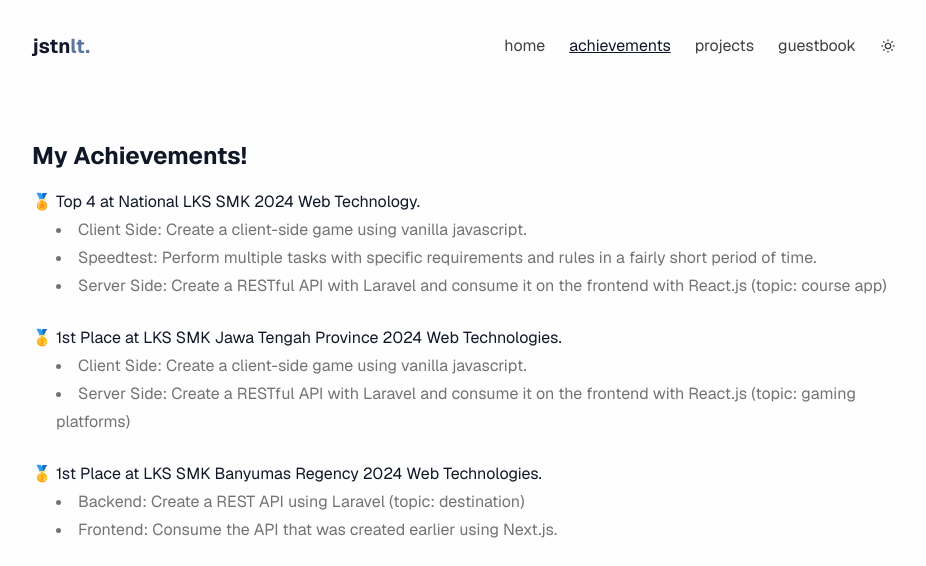
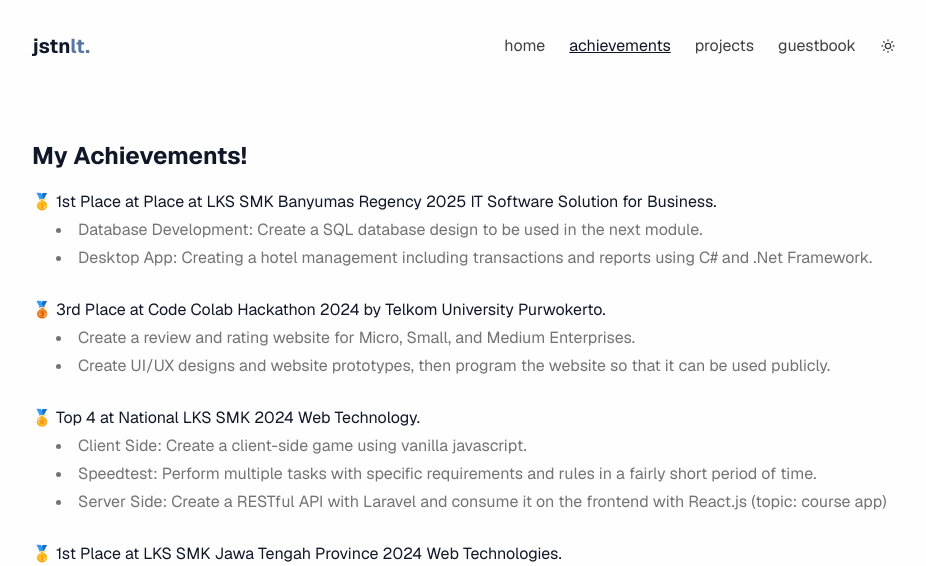
Before and after one commit to JastinXyz/jstnlt.my.id, a Next.js app: page /achievements in a window 1280 px wide. Shown: the top 566 px of the page, without its empty margins (176-1102 px from the left). Built offline with nearby package versions, Linux system fonts and the light colour scheme; no server answers.

Commit message:
feat: new achievment & projects

```diff
--- a/package.json
+++ b/package.json
@@ -39,5 +39,6 @@
     "onlyBuiltDependencies": [
       "sharp"
     ]
-  }
+  },
+  "packageManager": "pnpm@10.6.5+sha512.cdf928fca20832cd59ec53826492b7dc25dc524d4370b6b4adbf65803d32efaa6c1c88147c0ae4e8d579a6c9eec715757b50d4fa35eea179d868eada4ed043af"
 }
--- a/src/data/achievements.ts
+++ b/src/data/achievements.ts
@@ -5,6 +5,22 @@ type achievementsData = Array<{
 }>;
 
 const achievements: achievementsData = [
+    {
+        listStyle: '🥇',
+        name: '1st Place at Place at LKS SMK Banyumas Regency 2025 IT Software Solution for Business.',
+        tasks: [
+            'Database Development: Create a SQL database design to be used in the next module.',
+            'Desktop App: Creating a hotel management including transactions and reports using C# and .Net Framework.',
+        ]
+    },
+    {
+        listStyle: '🥉',
+        name: '3rd Place at Code Colab Hackathon 2024 by Telkom University Purwokerto.',
+        tasks: [
+            'Create a review and rating website for Micro, Small, and Medium Enterprises.',
+            'Create UI/UX designs and website prototypes, then program the website so that it can be used publicly.',
+        ]
+    },
     {
         listStyle: '🏅',
         name: 'Top 4 at National LKS SMK 2024 Web Technology.',
--- a/src/data/projects.ts
+++ b/src/data/projects.ts
@@ -1,4 +1,4 @@
-import { Icon, IconBrandAlgolia, IconBrandBulma, IconBrandHtml5, IconBrandJavascript, IconBrandNextjs, IconBrandNodejs, IconBrandNpm, IconBrandTailwind, IconBrandTypescript, IconProps } from "@tabler/icons-react";
+import { Icon, IconBrandAlgolia, IconBrandBulma, IconBrandHtml5, IconBrandJavascript, IconBrandLaravel, IconBrandNextjs, IconBrandNodejs, IconBrandNpm, IconBrandTailwind, IconBrandTypescript, IconProps } from "@tabler/icons-react";
 import { ForwardRefExoticComponent, RefAttributes } from "react";
 
 type projectsData = Array<{
@@ -53,6 +53,14 @@ const projects: projectsData = [
         technologies: [IconBrandTypescript, IconBrandNodejs],
         links: {
             github: 'https://github.com/JastinXyz/cukuftawu',
+        }
+    },
+    {
+        name: 'Rate Lokal',
+        description: 'A review and rating website for Micro, Small, and Medium Enterprises.',
+        technologies: [IconBrandTypescript, IconBrandLaravel],
+        links: {
+            github: 'https://github.com/JastinXyz/ratelokal',
         }
     },
     {
```
